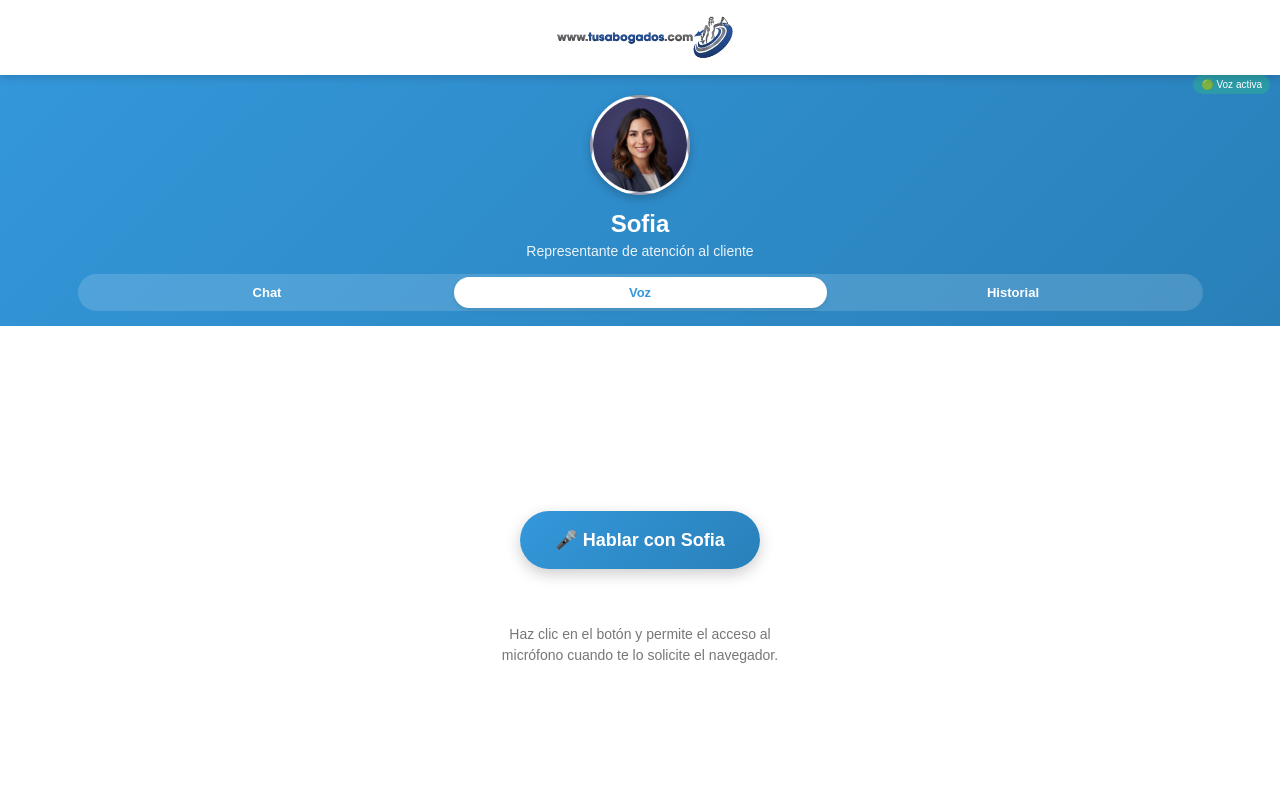
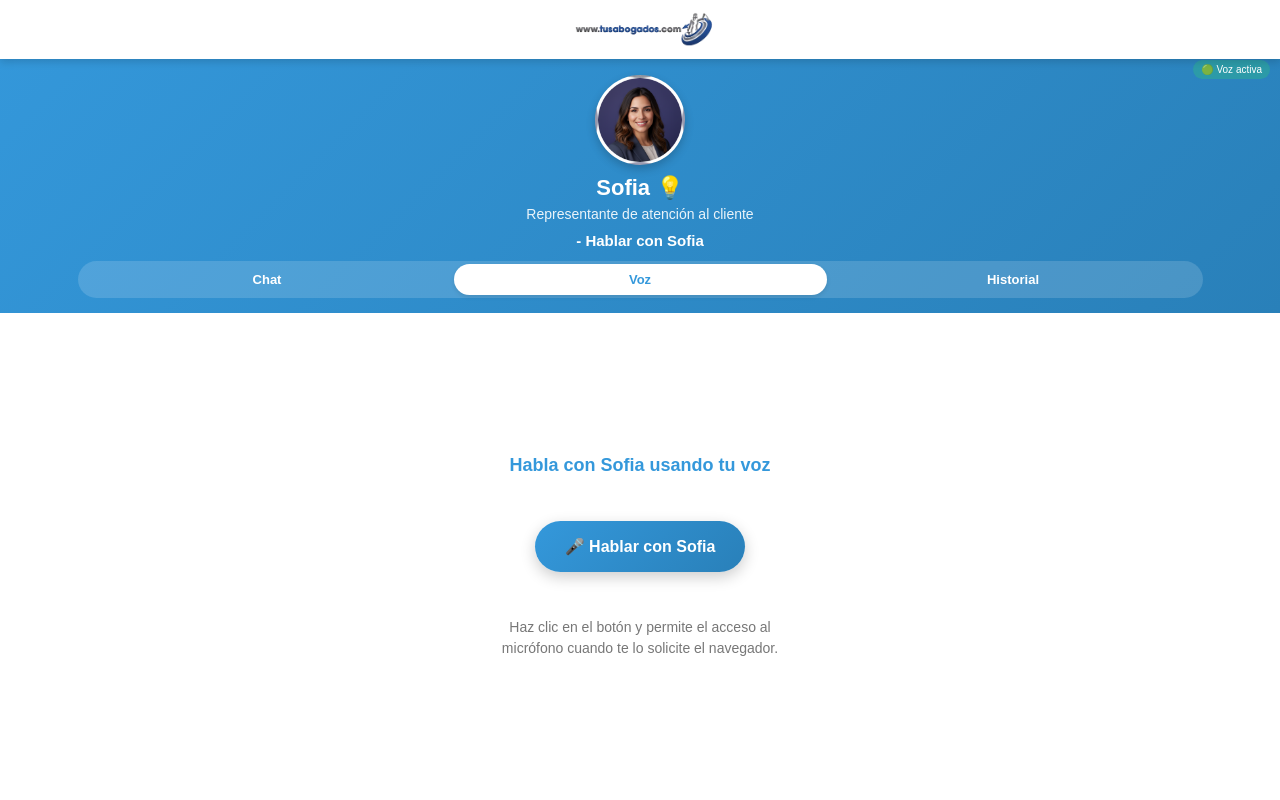
Before and after one commit to ingjcesarmojica/sofia-chat, a Flask app: page / in a window 1280 px wide. Run offline with Flask 3, Linux system fonts and the light colour scheme.

Commit message:
Update index.html

```diff
--- a/templates/index.html
+++ b/templates/index.html
@@ -39,7 +39,7 @@
         .header {
             background: linear-gradient(135deg, #3498db 0%, #2980b9 100%);
             color: white;
-            padding: 25px 15px 15px;
+            padding: 20px 15px 15px;
             text-align: center;
             position: relative;
             flex-shrink: 0;
@@ -51,7 +51,7 @@
             left: 0;
             right: 0;
             background: white;
-            padding: 15px 0; /* Aumentado significativamente */
+            padding: 12px 0;
             display: flex;
             justify-content: center;
             align-items: center;
@@ -60,20 +60,20 @@
         }
 
         .logo {
-            height: 45px; /* Aumentado significativamente */
+            height: 35px;
             width: auto;
             max-width: 85%;
         }
 
         .header-content {
-            margin-top: 70px; /* Espacio aumentado para el logo más grande */
+            margin-top: 55px;
         }
 
         .avatar-container {
             position: relative;
-            margin: 5px auto 15px;
-            width: 100px;
-            height: 100px;
+            margin: 0 auto 10px;
+            width: 90px;
+            height: 90px;
         }
 
         .avatar {
@@ -81,12 +81,12 @@
             height: 100%;
             border-radius: 50%;
             border: 3px solid rgba(255,255,255,0.5);
-            background: #e0e0e0 url('templates/foto.png') center/cover;
+            background: #e0e0e0 url('https://sofia-chat-8wvi.onrender.com/templates/foto.png') center/cover;
             box-shadow: 0 4px 10px rgba(0,0,0,0.2);
         }
 
         h1 {
-            font-size: 24px;
+            font-size: 22px;
             margin-bottom: 5px;
             font-weight: 600;
         }
@@ -94,13 +94,13 @@
         .subtitle {
             font-size: 14px;
             opacity: 0.9;
-            margin-bottom: 15px;
+            margin-bottom: 10px;
         }
 
         .talk-with {
             font-weight: bold;
-            margin-top: 10px;
-            font-size: 16px;
+            margin-top: 8px;
+            font-size: 15px;
         }
 
         /* Tabs Navigation */
@@ -109,7 +109,7 @@
             background: rgba(255,255,255,0.15);
             border-radius: 20px;
             padding: 3px;
-            margin: 15px auto 0;
+            margin: 12px auto 0;
             width: 90%;
         }
 
@@ -133,15 +133,14 @@
         /* Tab Content */
         .tab-content {
             display: none;
-            padding: 15px;
             flex-grow: 1;
             overflow: hidden;
             height: 100%;
+            flex-direction: column;
         }
 
         .tab-content.active {
             display: flex;
-            flex-direction: column;
         }
 
         /* Voice Tab */
@@ -150,9 +149,9 @@
             flex-direction: column;
             align-items: center;
             justify-content: center;
-            flex-grow: 1;
             padding: 20px;
             text-align: center;
+            height: 100%;
         }
 
         .voice-title {
@@ -167,13 +166,13 @@
             color: white;
             border: none;
             border-radius: 30px;
-            padding: 18px 35px;
-            font-size: 18px;
+            padding: 16px 30px;
+            font-size: 16px;
             font-weight: bold;
             cursor: pointer;
             transition: all 0.3s;
             box-shadow: 0 5px 15px rgba(0,0,0,0.2);
-            margin: 30px 0;
+            margin: 25px 0;
             display: flex;
             align-items: center;
             justify-content: center;
@@ -190,7 +189,7 @@
         }
 
         .voice-instructions {
-            margin-top: 25px;
+            margin-top: 20px;
             color: #777;
             font-size: 14px;
             line-height: 1.5;
@@ -344,7 +349,7 @@
 
         .status-indicator {
             position: absolute;
-            top: 75px; /* Ajustado para estar debajo del logo más grande */
+            top: 60px;
             right: 10px;
             font-size: 10px;
             background: rgba(255,255,255,0.3);
@@ -512,7 +542,7 @@
     <div class="container">
         <div class="header">
             <div class="logo-container">
-                <img src="templates/logo.png" alt="Fusa Abogados" class="logo">
+                <img src="https://sofia-chat-8wvi.onrender.com/templates/logo.png" alt="Fusa Abogados" class="logo">
             </div>
             <div class="status-indicator">🔴 Sin voz</div>
 
@@ -521,9 +551,9 @@
                     <div class="avatar"></div>
                 </div>
                 <div class="header-text">
-                    <h1>Sofia</h1>
+                    <h1>Sofia 💡</h1>
                     <p class="subtitle">Representante de atención al cliente</p>
-                    <div class="talk-with"></div>
+                    <div class="talk-with">- Hablar con Sofia</div>
                 </div>
 
                 <!-- Tabs Navigation -->
@@ -551,11 +582,13 @@
                     <button class="send-btn" onclick="sendMessage()">→</button>
                 </div>
             </div>
+        </div>
 
         <!-- Voice Tab Content - ABIERTA POR DEFECTO -->
         <div class="tab-content active" id="voiceTab">
             <div class="voice-tab-content">
                 <div class="voice-title">
+                    Habla con Sofia usando tu voz
                 </div>
 
                 <button class="talk-button" onclick="startVoiceRecognition()">
@@ -628,13 +661,13 @@
         });
 
         function adjustChatHeight() {
-            const chatContainer = document.getElementById('chatBox');
+            const chatContainer = document.querySelector('.chat-container');
             if (chatContainer) {
                 const headerHeight = document.querySelector('.header').offsetHeight;
                 const inputHeight = document.querySelector('.input-container').offsetHeight;
                 const windowHeight = window.innerHeight;
 
-                chatContainer.style.height = (windowHeight - headerHeight - inputHeight - 30) + 'px';
+                chatContainer.style.height = (windowHeight - headerHeight - inputHeight - 5) + 'px';
             }
         }
 
@@ -668,7 +701,7 @@
 
         function startVoiceRecognition() {
             if (!voiceSupported) {
-                alert('El reconocimiento de voz no es compatible con tu navegador. Usa Chrome or Edge.');
+                alert('El reconocimiento de voz no es compatible con tu navegador. Usa Chrome o Edge.');
                 return;
             }
 
```
Also changed, not shown: other parts of templates/index.html (+69 -37 lines). Lines whose indentation alone changed are shown as unchanged.
